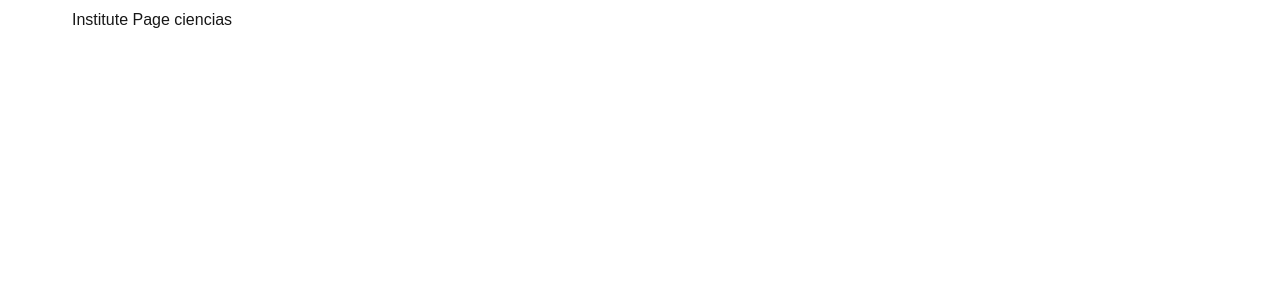
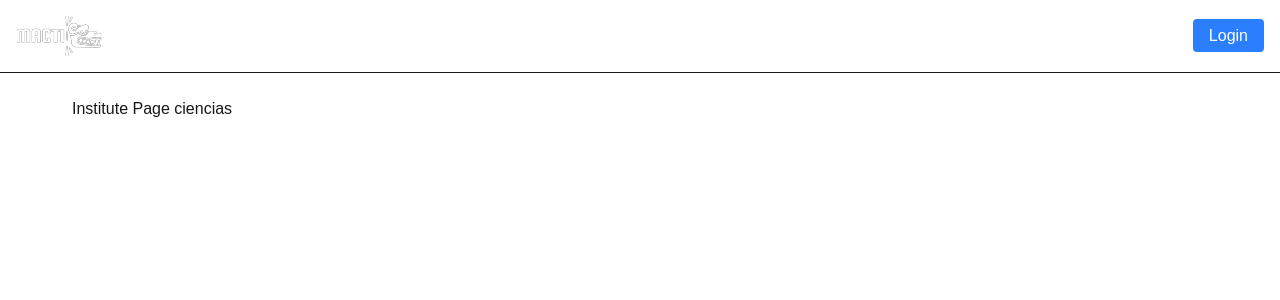
Before and after one commit to CarlosGunter/macti-frontend, a Next.js app: page /ciencias in a window 1280 px wide. Shown: the top 300 px of the page. Built offline with nearby package versions, Linux system fonts and the light colour scheme.

Commit message:
feat: se añadió el componente Header y se integró en el layout de los institutos

```diff
--- a/src/app/[institute]/layout.tsx
+++ b/src/app/[institute]/layout.tsx
@@ -1,7 +1,12 @@
+import Header from "@/shared/components/common/Header"
+
 export default function Layout({ children }: { children: React.ReactNode }) {
   return (
-    <div className="max-w-6xl mx-auto p-2">
-      {children}
-    </div>
+    <>
+      <Header />
+      <div className="max-w-6xl mx-auto p-2">
+        {children}
+      </div>
+    </>
   );
 }
--- /dev/null
+++ b/src/shared/components/common/Header.tsx
@@ -0,0 +1,14 @@
+import MactiLogo from "@/assets/image/logos/macti_logo.png";
+
+export default function Header() {
+  return (
+    <header className="w-full p-4 flex justify-between items-center border-b mb-4">
+      <img src={MactiLogo.src} alt="Macti Logo" />
+      <div>
+        <a href="/login" className="px-4 py-2 bg-blue-500 text-white rounded">
+          Login
+        </a>
+      </div>
+    </header>
+  );
+}
```
